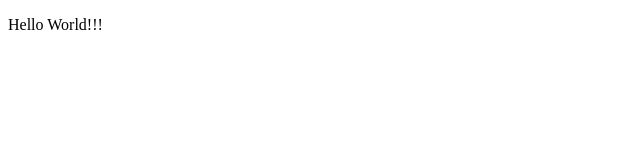
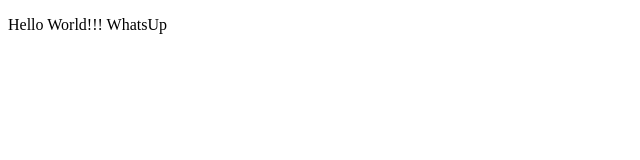
Before and after one commit to peteryeungtt/example5, a plain HTML site: page index.html in a window 1280 px wide. Shown: the full height of the page, 0-640 px from the left. Drawn offline with Linux system fonts and the light colour scheme.

Commit message:
Update index.html

```diff
--- a/index.html
+++ b/index.html
@@ -9,7 +9,8 @@
 </head>
 
 <body>
-    <p>Hello World!!!</p>
+    <p>Hello World!!! WhatsUp</p>
+
 </body>
 
 </html>
```
